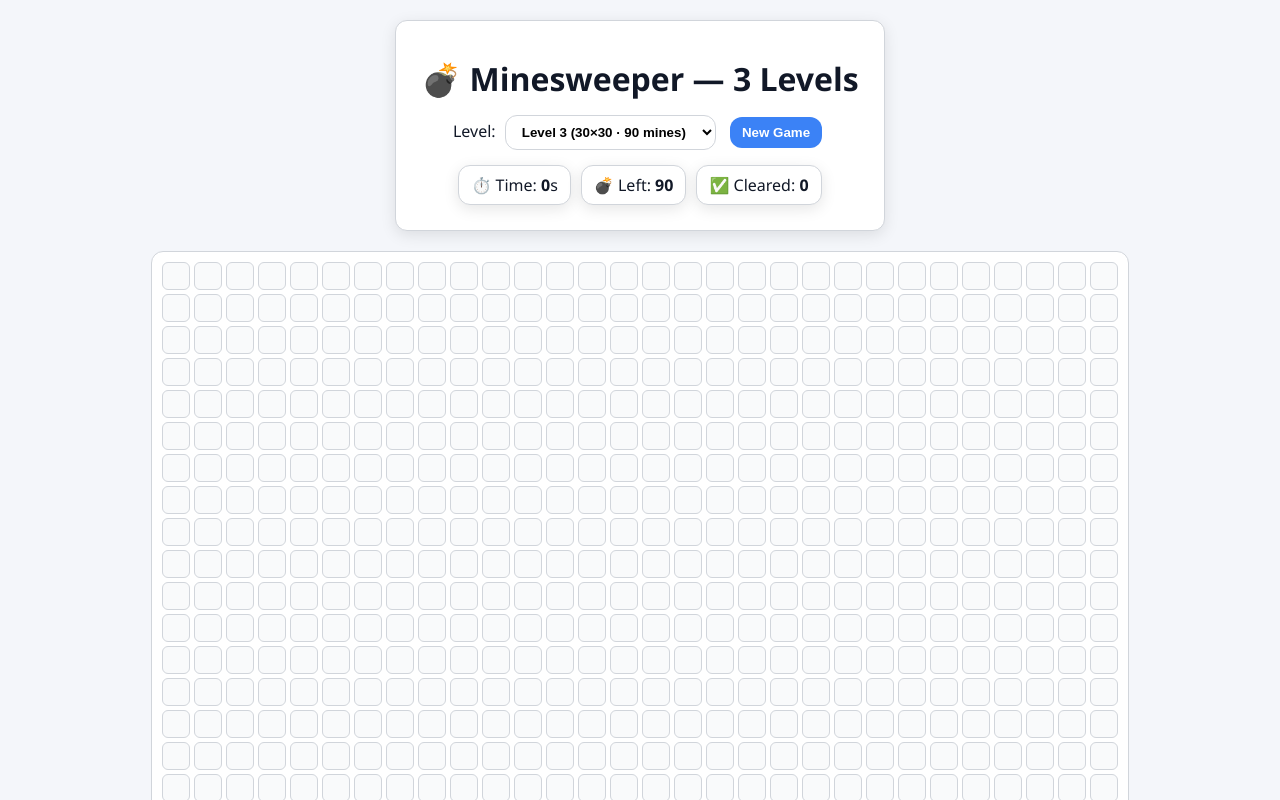
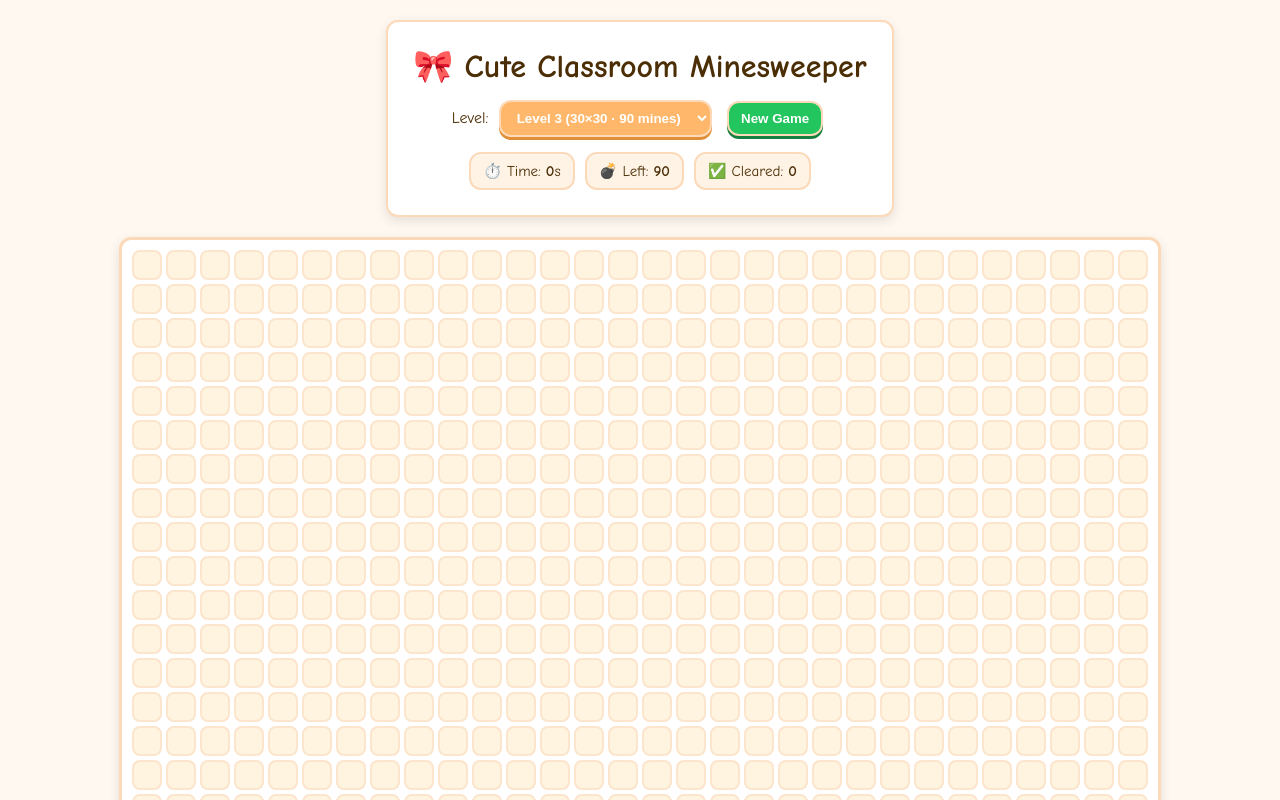
Before and after one commit to zephyrpen/minesweeper, a plain HTML site: page index.html in a window 1280 px wide. Shown: the top 800 px of the page. Drawn offline with Linux system fonts and the light colour scheme.

Commit message:
Update index.html

```diff
--- a/index.html
+++ b/index.html
@@ -3,57 +3,78 @@
 <head>
   <meta charset="UTF-8" />
   <meta name="viewport" content="width=device-width, initial-scale=1" />
-  <title>Minesweeper — 3 Levels</title>
+  <title>🎀 Cute Classroom Minesweeper</title>
   <style>
     :root{
-      --bg:#f4f6fa;
-      --panel:#ffffff;
-      --border:#d1d5db;
-      --text:#111827;
-      --muted:#6b7280;
-      --accent:#3b82f6;
-      --accent-2:#2563eb;
+      --bg:#fff8f0;
+      --panel:#fff;
+      --border:#fcd9b8;
+      --text:#4b2e05;
+      --muted:#996b3b;
+      --accent:#ffb86b;
+      --accent-2:#ff9f43;
       --danger:#ef4444;
       --warning:#f59e0b;
       --success:#22c55e;
-      --tile:#f9fafb;
-      --tile-hover:#e5e7eb;
-      --tile-revealed:#f1f5f9;
+      --tile:#fff4e0;
+      --tile-hover:#ffe3c8;
+      --tile-revealed:#fff0da;
       --radius:12px;
-      --shadow:0 4px 15px rgba(0,0,0,.1);
+      --shadow:0 4px 12px rgba(0,0,0,.1);
     }
-
     *{box-sizing:border-box;}
     body{
       margin:0; background:var(--bg); color:var(--text);
-      font-family: 'Segoe UI',sans-serif; display:flex; flex-direction:column; align-items:center; min-height:100vh; padding:20px;
+      font-family:'Comic Sans MS','Segoe UI',sans-serif;
+      display:flex; flex-direction:column; align-items:center; min-height:100vh; padding:20px;
     }
 
-    h1{margin-bottom:10px;}
+    h1{margin:10px 0; text-shadow:1px 1px 0 #fff;}
 
-    header{background:var(--panel); border:1px solid var(--border); border-radius:var(--radius); box-shadow:var(--shadow); padding:15px 25px; margin-bottom:20px; text-align:center;}
-    select,button{border:1px solid var(--border); border-radius:var(--radius); padding:8px 12px; margin:5px; background:#fff; font-weight:600; cursor:pointer;}
-    button.primary{background:var(--accent); color:#fff; border:none;}
-    button.primary:hover{background:var(--accent-2);}
+    header{
+      background:var(--panel); border:2px solid var(--border); border-radius:var(--radius);
+      box-shadow:var(--shadow); padding:15px 25px; margin-bottom:20px; text-align:center;
+    }
+
+    select,button{
+      border:2px solid var(--border); border-radius:var(--radius); padding:8px 12px; margin:5px;
+      background:var(--accent); color:#fff; font-weight:600; cursor:pointer;
+      box-shadow:0 3px 0 #e08e37; transition:all .15s ease;
+    }
+    select:hover,button:hover{background:var(--accent-2);}
+    button.primary{background:var(--success); box-shadow:0 3px 0 #15803d;}
+    button.primary:hover{background:#16a34a;}
 
     .stats{display:flex; gap:10px; justify-content:center; margin:10px;}
-    .stat{background:var(--panel); border:1px solid var(--border); border-radius:var(--radius); padding:8px 12px; box-shadow:var(--shadow);}
+    .stat{
+      background:#fff3e6; border:2px solid var(--border); border-radius:var(--radius);
+      padding:8px 12px; box-shadow:inset 0 1px 0 #fff8f0; font-size:15px;
+    }
 
-    .board{display:grid; gap:4px; justify-content:center; background:var(--panel); border-radius:var(--radius); border:1px solid var(--border); padding:10px;}
+    .board{
+      display:grid; gap:4px; justify-content:center; background:var(--panel);
+      border-radius:var(--radius); border:3px solid var(--border); padding:10px; box-shadow:var(--shadow);
+    }
 
     .cell{
-      width:28px; height:28px; display:grid; place-items:center; background:var(--tile); border:1px solid var(--border); border-radius:6px; cursor:pointer; font-weight:600;
+      width:30px; height:30px; display:grid; place-items:center; background:var(--tile);
+      border:2px solid #fce5cc; border-radius:8px; cursor:pointer; font-weight:700;
+      font-size:16px; transition:transform .05s ease, background .15s ease;
     }
-    .cell:hover{background:var(--tile-hover);}
-    .cell.revealed{background:var(--tile-revealed); cursor:default;}
+    .cell:hover{background:var(--tile-hover); transform:translateY(-2px);}
+    .cell.revealed{background:var(--tile-revealed); cursor:default; transform:none;}
     .cell.flag{color:var(--warning);}
     .cell.mine{color:var(--danger);}
-    .n1{color:#3b82f6;} .n2{color:#16a34a;} .n3{color:#dc2626;} .n4{color:#9333ea;} .n5{color:#ea580c;} .n6{color:#0891b2;} .n7{color:#71717a;} .n8{color:#000;}
+
+    .n1{color:#3b82f6;} .n2{color:#16a34a;} .n3{color:#dc2626;} .n4{color:#9333ea;}
+    .n5{color:#ea580c;} .n6{color:#0891b2;} .n7{color:#71717a;} .n8{color:#000;}
+
+    footer{margin-top:20px; color:var(--muted); font-size:14px;}
   </style>
 </head>
 <body>
   <header>
-    <h1>💣 Minesweeper — 3 Levels</h1>
+    <h1>🎀 Cute Classroom Minesweeper</h1>
     <div>
       <label>Level:</label>
       <select id="difficulty">
@@ -71,6 +92,8 @@
   </header>
 
   <div class="board" id="board"></div>
+
+  <footer>💡 Tip: First click is always safe! Long-press to plant a flag. 🎈</footer>
 
   <script>
     const boardEl = document.getElementById('board');
@@ -111,7 +134,7 @@
 
     function placeMines(sr,sc){let placed=0;while(placed<mines){let r=Math.floor(Math.random()*rows),c=Math.floor(Math.random()*cols);if(Math.abs(r-sr)<=1&&Math.abs(c-sc)<=1)continue;const cell=grid[r][c];if(!cell.mine){cell.mine=true;placed++;}}for(let r=0;r<rows;r++)for(let c=0;c<cols;c++){if(!grid[r][c].mine){grid[r][c].count=neighbors(r,c).filter(n=>n.mine).length;}}}
 
-    function reveal(cell){if(cell.revealed||cell.flag||gameOver)return;cell.revealed=true;cell.el.classList.add('revealed');if(cell.mine){cell.el.textContent='💣';gameOver=true;alert('💥 Boom!');return;}revealedCount++;safeCellsEl.textContent=revealedCount;if(cell.count>0){cell.el.textContent=cell.count;cell.el.classList.add('n'+cell.count);}else{neighbors(cell.r,cell.c).forEach(n=>{if(!n.revealed)reveal(n);});}if(revealedCount===rows*cols-mines){alert(`🎉 Win in ${time}s!`);gameOver=true;}}
+    function reveal(cell){if(cell.revealed||cell.flag||gameOver)return;cell.revealed=true;cell.el.classList.add('revealed');if(cell.mine){cell.el.textContent='💣';cell.el.style.background='#ffdede';gameOver=true;alert('💥 Boom! You hit a mine!');return;}revealedCount++;safeCellsEl.textContent=revealedCount;if(cell.count>0){cell.el.textContent=cell.count;cell.el.classList.add('n'+cell.count);}else{neighbors(cell.r,cell.c).forEach(n=>{if(!n.revealed)reveal(n);});}if(revealedCount===rows*cols-mines){alert(`🎉 You cleared the board in ${time}s! Great job!`);gameOver=true;}}
 
     function clickCell(cell){if(firstClick){placeMines(cell.r,cell.c);firstClick=false;startTimer();}reveal(cell);}
 
```
